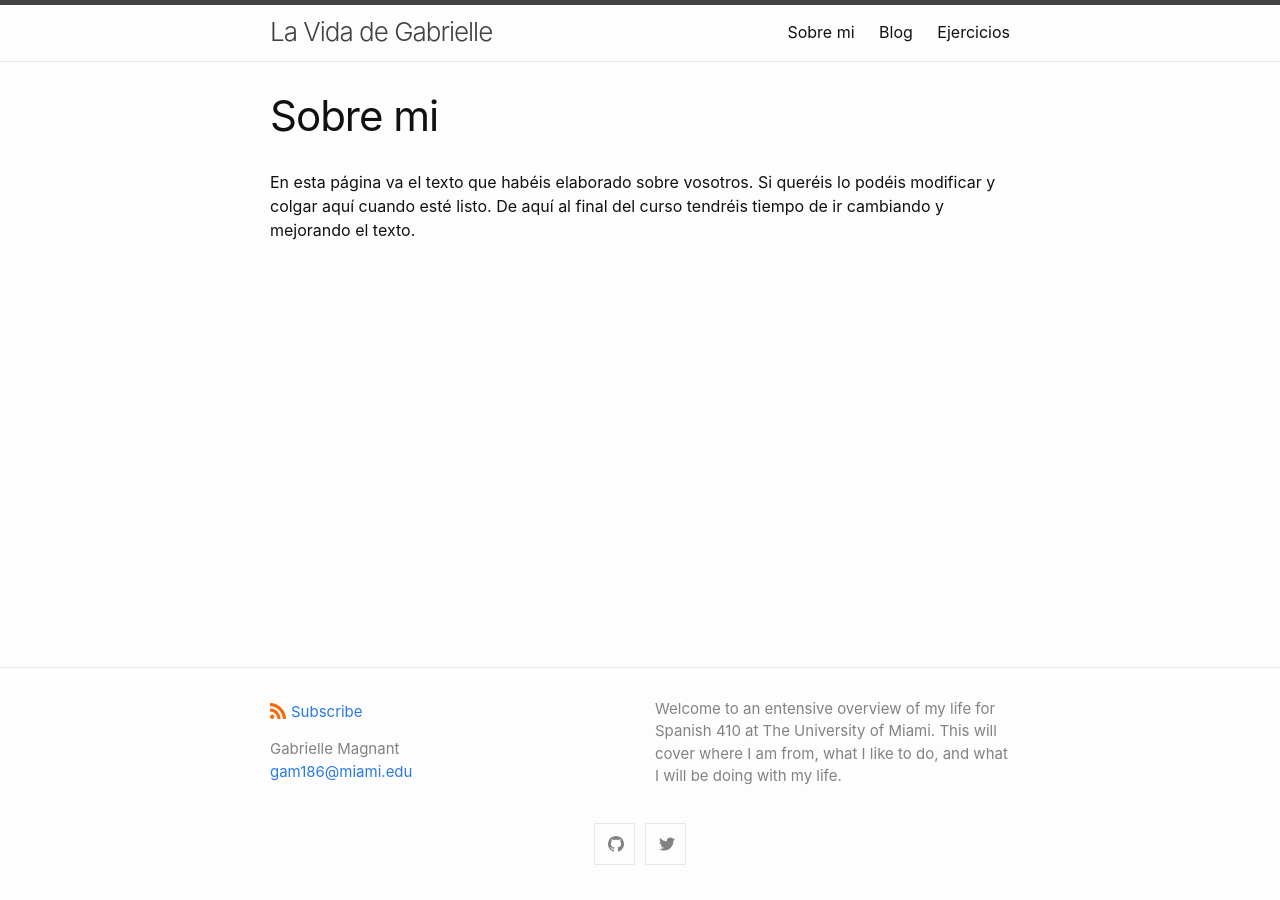
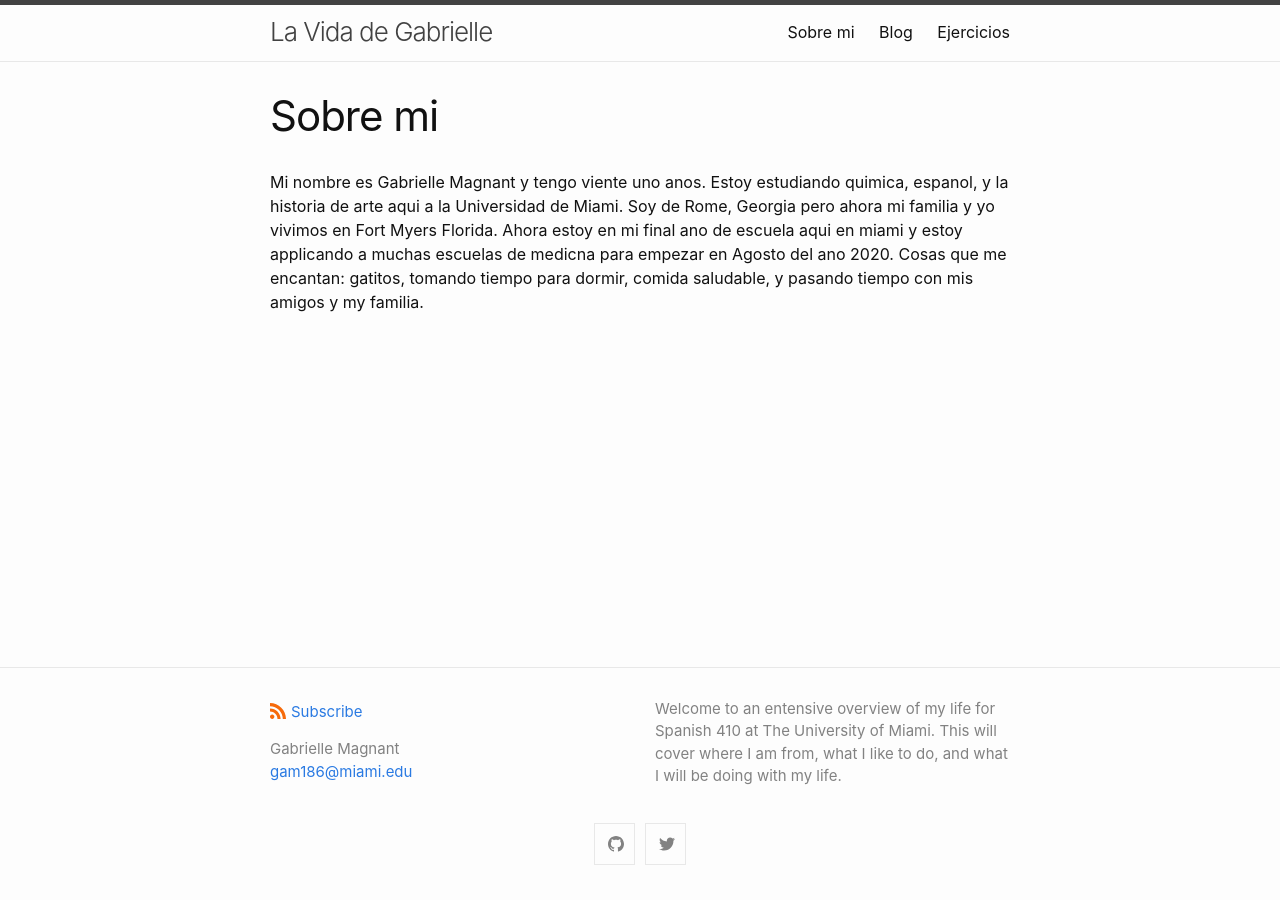
Before and after one commit to gmagnant00/gmagnant00.github.io, a Jekyll site: the page built from sobre_mi.md, in a window 1280 px wide. Built offline with Jekyll 4.4.1, drawn with Linux system fonts in a browser that asks for light colours.

Commit message:
Update sobre_mi.md

```diff
--- a/sobre_mi.md
+++ b/sobre_mi.md
@@ -4,4 +4,4 @@ title: Sobre mi
 permalink: /sobre_mi/
 ---
 
-En esta página va el texto que habéis elaborado sobre vosotros. Si queréis lo podéis modificar y colgar aquí cuando esté listo. De aquí al final del curso tendréis tiempo de ir cambiando y mejorando el texto.
+Mi nombre es Gabrielle Magnant y tengo viente uno anos. Estoy estudiando quimica, espanol, y la historia de arte aqui a la Universidad de Miami. Soy de Rome, Georgia pero ahora mi familia y yo vivimos en Fort Myers Florida. Ahora estoy en mi final ano de escuela aqui en miami y estoy applicando a muchas escuelas de medicna para empezar en Agosto del ano 2020. Cosas que me encantan: gatitos, tomando tiempo para dormir, comida saludable, y pasando tiempo con mis amigos y my familia.
```
